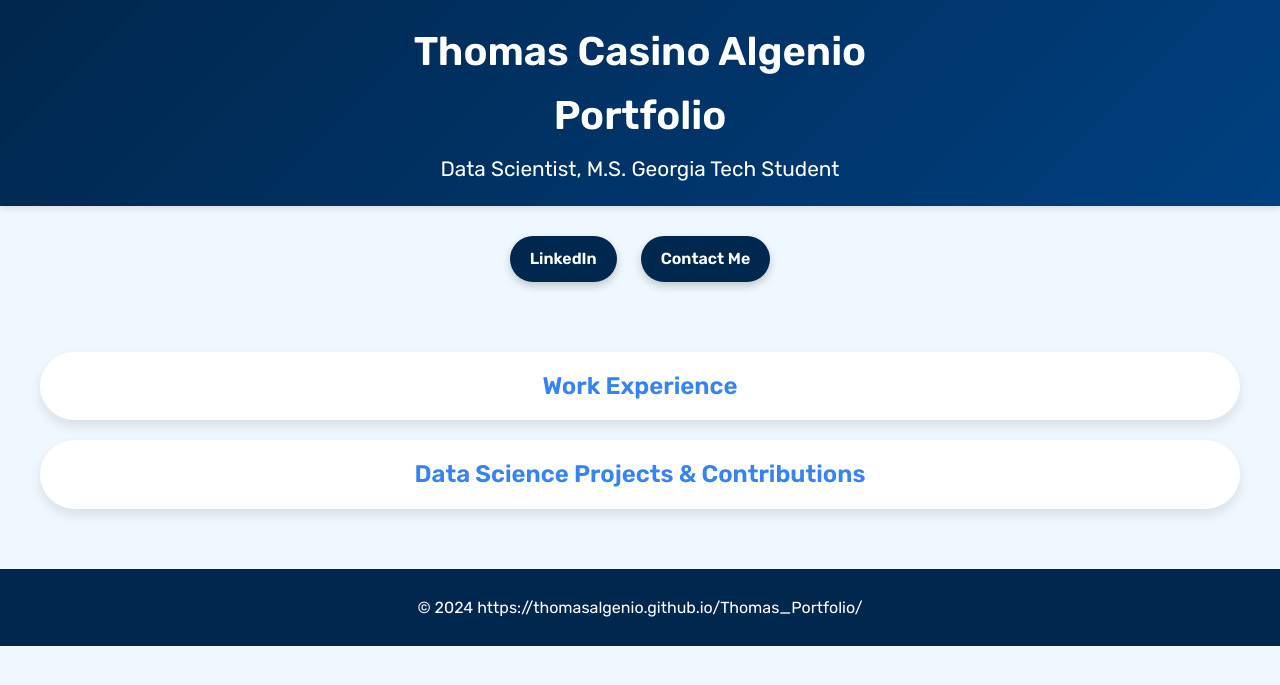
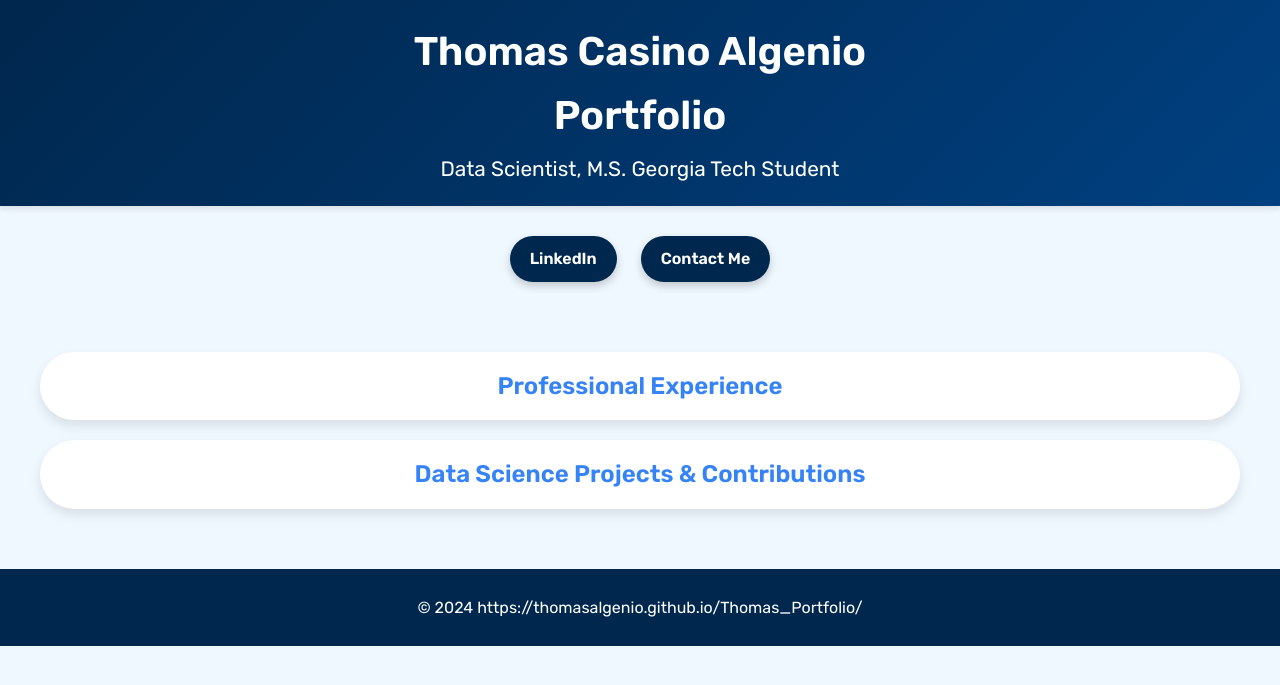
Before and after one commit to thomasalgenio/Thomas_Portfolio, a Jekyll site: the page built from README.md, in a window 1280 px wide. Shown: the top 685 px of the page. Built offline with Jekyll 4.4.1, drawn with Linux system fonts in a browser that asks for light colours; our own code applies the rules of GitHub Pages for plain Markdown files.

Commit message:
Update default.html

```diff
--- a/_layouts/default.html
+++ b/_layouts/default.html
@@ -264,21 +264,21 @@
     </div>
 
     <main>
-      <!-- Work Experience Bubble -->
+      <!-- Professional Experience Bubble -->
       <div class="bubble-container" onclick="toggleBubble('experience')">
-        <div class="bubble-header">Work Experience</div>
+        <div class="bubble-header">Professional Experience</div>
         <div id="experience" class="bubble-content">
           <div class="timeline">
             <div class="timeline-item">
               <div class="company-container">
-                <img src="path-to-ups-logo.png" alt="UPS Logo" class="company-logo">
+                <img src="images/UPS-logo-1440x1080.png" alt="UPS Logo" class="company-logo">
                 <h3>United Parcel Service (UPS)</h3>
               </div>
               <span><strong>Data Scientist</strong> <em>Nov 2022 - Sept 2024</em></span>
             </div>
             <div class="timeline-item">
               <div class="company-container">
-                <img src="images/lab-3.png" alt="UPS Logo" class="company-logo">
+                <img src="images/quest-diagnostics.svg" alt="UPS Logo" class="company-logo">
                 <h3>Quest Diagnostics</h3>
               </div>
               <span><strong>Data Scientist</strong> <em>Jan 2020 - Nov 2022</em></span>
```
